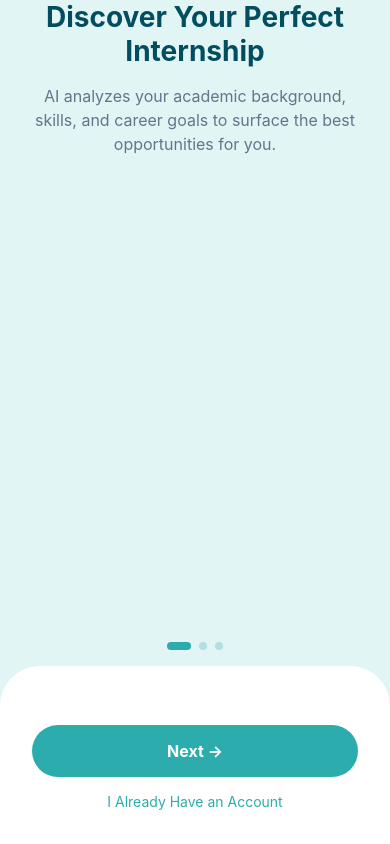
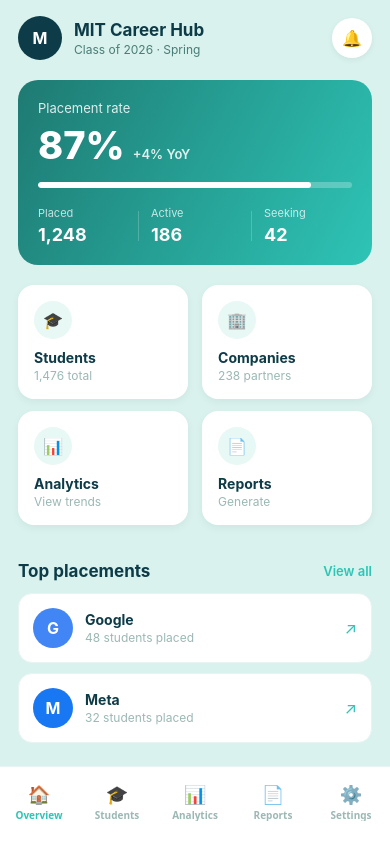
Before and after one commit to Cilla-anokye62/INTERNLINK-FRONTEND-, a React Native app: screen / in a window 390 px wide. Built offline with nearby package versions, Linux system fonts and the light colour scheme.

Commit message:
corrected Company Onboarding folder naming.

```diff
--- a/App.tsx
+++ b/App.tsx
@@ -30,10 +30,10 @@ import InternshipDetailsScreen from './app/StudentExperienceScreens/InternshipDe
 import StudentTabs from './app/StudentExperienceScreens/StudentTabs';
 
 // Company onboarding screens
-import CompanyInformation from './app/Company Onboarding screens/CompanyInformation';
-import CompanyDetails from './app/Company Onboarding screens/CompanyDetails';
-import RecruitmentPreferencesScreen from './app/Company Onboarding screens/RecruitmentPreferencesScreen';
-import CompanyProfileCompletion from './app/Company Onboarding screens/CompanyProfileCompletion';
+import CompanyInformation from './app/CompanyOnboardingScreens/CompanyInformation';
+import CompanyDetails from './app/CompanyOnboardingScreens/CompanyDetails';
+import RecruitmentPreferencesScreen from './app/CompanyOnboardingScreens/RecruitmentPreferencesScreen';
+import CompanyProfileCompletion from './app/CompanyOnboardingScreens/CompanyProfileCompletion';
 // import CompanyReviewCompleteScreen from './app/Company Onboarding screens/CompanyReviewCompleteScreen';
 // ^ commented out — file doesn't exist yet, uncomment once it's built and pushed
 
@@ -53,7 +53,7 @@ export default function App() {
     <SafeAreaProvider>
       <NavigationContainer>
         <StatusBar style="auto" />
-        <Stack.Navigator screenOptions={{ headerShown: false }} initialRouteName="Splash">
+        <Stack.Navigator screenOptions={{ headerShown: false }} initialRouteName="UniversityTabs">
 
           {/* Entry screens */}
           <Stack.Screen name="Splash" component={SplashScreen} />
--- a/package.json
+++ b/package.json
@@ -4,11 +4,7 @@
   "main": "index.ts",
   "dependencies": {
     "@react-navigation/bottom-tabs": "^7.18.2",
-<<<<<<< HEAD
-    "@react-navigation/native": "^7.3.0",
-=======
     "@react-navigation/native": "^7.3.3",
->>>>>>> d0edf73fc3cc799d7b6dba1dfd4a75b5cb3dcf9c
     "@react-navigation/stack": "^7.10.2",
     "expo": "54",
     "expo-linear-gradient": "~15.0.8",
```
Also changed, not shown: app/CompanyOnboardingScreens/CompanyDetails.tsx (renamed from app/Company Onboarding screens/CompanyDetails.tsx), app/CompanyOnboardingScreens/CompanyInformation.tsx (renamed from app/Company Onboarding screens/CompanyInformation.tsx), app/CompanyOnboardingScreens/CompanyProfileCompletion.tsx (renamed from app/Company Onboarding screens/CompanyProfileCompletion.tsx), app/CompanyOnboardingScreens/CompanyReviewCompleteScreen.tsx (renamed from app/Company Onboarding screens/CompanyReviewCompleteScreen.tsx), app/CompanyOnboardingScreens/RecruitmentPreferencesScreen.tsx (renamed from app/Company Onboarding screens/RecruitmentPreferencesScreen.tsx).
